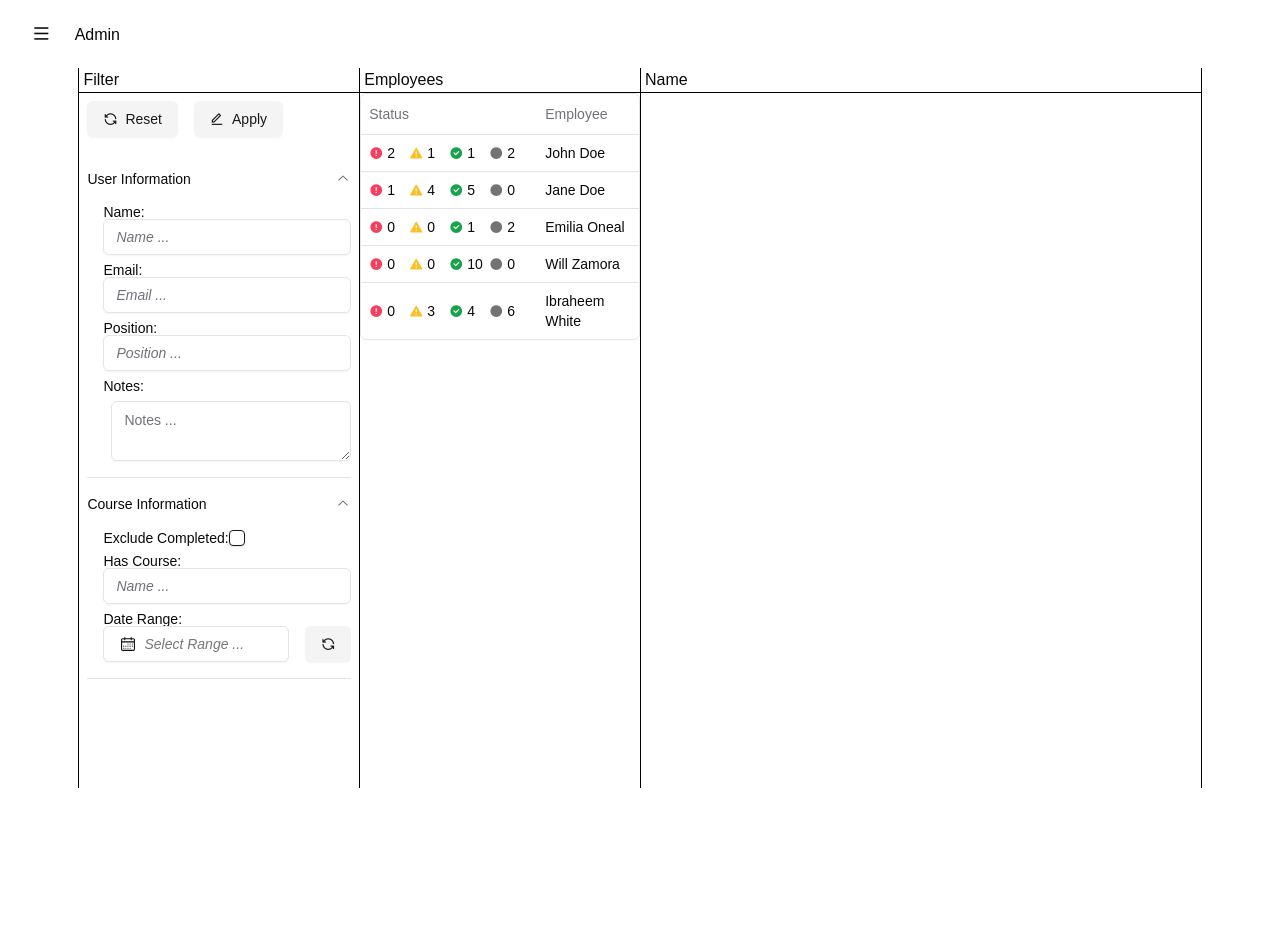
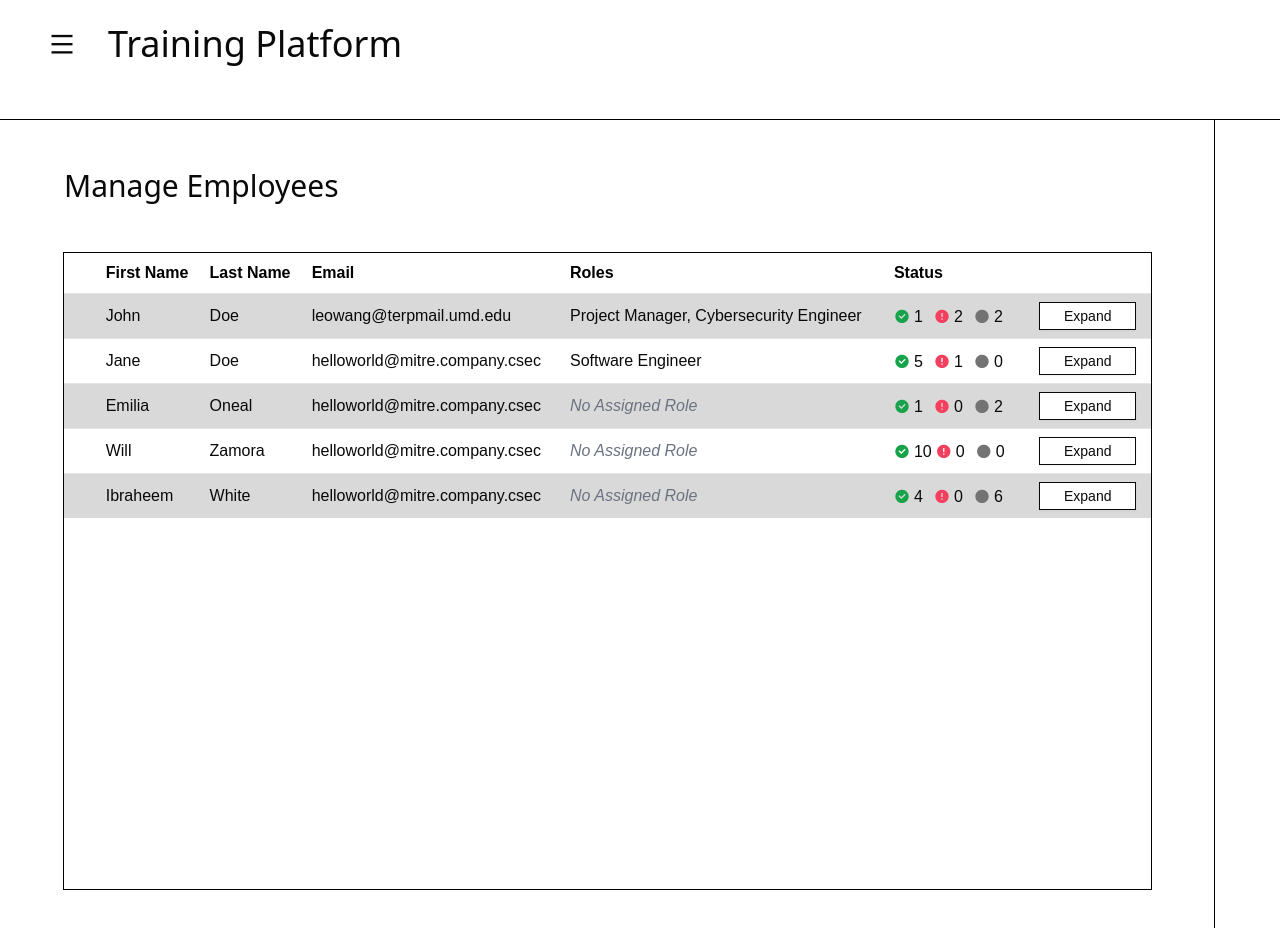
Before and after one commit to MITRE-ADC/training-platform, a Next.js app: page /admin/dashboard in a window 1280 px wide. Shown: the top 928 px of the page. Before the commit the page ends 800 px from the top, so only its background shows below. Built offline with nearby package versions, Linux system fonts and the light colour scheme.

Commit message:
manage employee table

```diff
--- a/package.json
+++ b/package.json
@@ -22,6 +22,7 @@
     "@radix-ui/react-radio-group": "^1.2.1",
     "@radix-ui/react-separator": "^1.1.0",
     "@radix-ui/react-slot": "^1.1.0",
+    "@radix-ui/react-tabs": "^1.1.1",
     "@tanstack/react-table": "^8.20.5",
     "class-variance-authority": "^0.7.0",
     "clsx": "^2.1.1",
--- a/src/app/admin/dashboard/exployeeList.tsx
+++ b/src/app/admin/dashboard/exployeeList.tsx
@@ -1,21 +1,53 @@
 "use client";
 
+import { Button } from "@/components/ui/button";
 import { DataTable } from "@/components/ui/dataTable";
 import { ColumnDef } from "@tanstack/react-table";
 
 type employeeTasks = {
   overdue: number;
-  warning: number;
   completed: number;
   todo: number;
 };
 
 type employee = {
-  name: string;
+  firstName: string;
+  lastName: string;
+  email: string;
+  roles: string[];
   tasks: employeeTasks;
 };
 
 const columns: ColumnDef<employee>[] = [
+  {
+    id: "buffer",
+    cell: () => <div className="w-4"></div>,
+  },
+  {
+    accessorKey: "firstName",
+    header: "First Name",
+  },
+  {
+    accessorKey: "lastName",
+    header: "Last Name",
+  },
+  {
+    accessorKey: "email",
+    header: "Email",
+  },
+  {
+    accessorKey: "roles",
+    header: "Roles",
+    cell: ({ row }) => {
+      const r = row.getValue("roles") as string[];
+
+      if (r.length == 0) {
+        return <span className="italic text-gray-500">No Assigned Role</span>;
+      } else {
+        return <span>{r.join(", ")}</span>;
+      }
+    },
+  },
   {
     accessorKey: "tasks",
     header: "Status",
@@ -23,16 +55,12 @@
       return (
         <div className="flex">
           <div className="mr-1 min-w-9">
+            <i className="ri-checkbox-circle-fill mr-1 text-green-600"></i>
+            <span>{(row.getValue("tasks") as employeeTasks)["completed"]}</span>
+          </div>
+          <div className="mr-1 min-w-9">
             <i className="ri-error-warning-fill mr-1 text-rose-500"></i>
             <span>{(row.getValue("tasks") as employeeTasks)["overdue"]}</span>
-          </div>
-          <div className="mr-1 min-w-9">
-            <i className="ri-alert-fill mr-1 text-amber-400"></i>
-            <span>{(row.getValue("tasks") as employeeTasks)["warning"]}</span>
-          </div>
-          <div className="mr-1 min-w-9">
-            <i className="ri-checkbox-circle-fill mr-1 text-green-600"></i>
-            <span>{(row.getValue("tasks") as employeeTasks)["completed"]}</span>
           </div>
           <div className="mr-1 min-w-9">
             <i className="ri-circle-fill mr-1 text-neutral-500"></i>
@@ -43,54 +71,66 @@
     },
   },
   {
-    accessorKey: "name",
-    header: "Employee",
+    id: "expand",
+    cell: () => {
+      return <Button variant="outline">Expand</Button>;
+    },
   },
 ];
 
 function getData(): employee[] {
   return [
     {
-      name: "John Doe",
+      firstName: "John",
+      lastName: "Doe",
+      roles: ["Project Manager", "Cybersecurity Engineer"],
+      email: "leowang@terpmail.umd.edu",
       tasks: {
         overdue: 2,
-        warning: 1,
         completed: 1,
         todo: 2,
       },
     },
     {
-      name: "Jane Doe",
+      firstName: "Jane",
+      lastName: "Doe",
+      roles: ["Software Engineer"],
+      email: "helloworld@mitre.company.csec",
       tasks: {
         overdue: 1,
-        warning: 4,
         completed: 5,
         todo: 0,
       },
     },
     {
-      name: "Emilia Oneal",
+      firstName: "Emilia",
+      lastName: "Oneal",
+      roles: [],
+      email: "helloworld@mitre.company.csec",
       tasks: {
         overdue: 0,
-        warning: 0,
         completed: 1,
         todo: 2,
       },
     },
     {
-      name: "Will Zamora",
+      firstName: "Will",
+      lastName: "Zamora",
+      roles: [],
+      email: "helloworld@mitre.company.csec",
       tasks: {
         overdue: 0,
-        warning: 0,
         completed: 10,
         todo: 0,
       },
     },
     {
-      name: "Ibraheem White",
+      firstName: "Ibraheem",
+      lastName: "White",
+      roles: [],
+      email: "helloworld@mitre.company.csec",
       tasks: {
         overdue: 0,
-        warning: 3,
         completed: 4,
         todo: 6,
       },
--- a/src/app/admin/dashboard/page.tsx
+++ b/src/app/admin/dashboard/page.tsx
@@ -1,58 +1,25 @@
 import Navigation from "@/components/ui/custom/nav";
-import { Separator } from "@/components/ui/separator";
-import FilterForm from "./filterForm";
 import EmployeeList from "./exployeeList";
-
-function DashboardHeader({ name }: { name: string }) {
-  return (
-    <div>
-      <p className="ml-1">{name}</p>
-      <Separator orientation="horizontal" className="w-full bg-black" />
-    </div>
-  );
-}
-
-function DashboardFilter() {
-  return (
-    <div className="w-[30%]">
-      <DashboardHeader name="Filter" />
-      <div className="w-full p-2">
-        <FilterForm />
-      </div>
-    </div>
-  );
-}
-
-function DashboardList() {
-  return (
-    <div className="w-[30%]">
-      <DashboardHeader name="Employees" />
-      <EmployeeList />
-    </div>
-  );
-}
-
-function DashboardInfo() {
-  return (
-    <div className="w-[60%]">
-      <DashboardHeader name="Name" />
-    </div>
-  );
-}
 
 export default function AdminDashBoard() {
   return (
-    <div className="ml-4 mt-4">
-      <Navigation name="Admin"></Navigation>
-      <div className="mr-4 mt-4 flex justify-center">
-        <div className="flex min-h-[90vh] w-[90%]">
-          <Separator orientation="vertical" className="h-full bg-black" />
-          <DashboardFilter />
-          <Separator orientation="vertical" className="h-full bg-black" />
-          <DashboardList />
-          <Separator orientation="vertical" className="h-full bg-black" />
-          <DashboardInfo />
-          <Separator orientation="vertical" className="h-full bg-black" />
+    <div>
+      <div className="m-6">
+        <Navigation name="Admin"></Navigation>
+      </div>
+      <div className="h-8"></div>
+      <div className="flex h-[825px] w-screen items-center justify-center">
+        <div className="flex h-full w-[1711px] justify-center outline outline-1 outline-black">
+          <div className="flex h-full w-full flex-col">
+            <div className="ml-16 mt-12 font-sans text-3xl font-[375]">
+              Manage Employees
+            </div>
+            <div className="h-16"></div>
+            <div className="mb-14 ml-16 mr-16 h-full outline outline-1 outline-black">
+              <EmployeeList />
+            </div>
+          </div>
+          <div className="h-full w-[69px] outline outline-1 outline-black"></div>
         </div>
       </div>
     </div>
--- a/src/app/globals.css
+++ b/src/app/globals.css
@@ -31,7 +31,7 @@
     --destructive: 0 84.2% 60.2%;
     --destructive-foreground: 0 0% 98%;
     --border: 240 5.9% 90%;
-    --input: 240 5.9% 90%;
+    --input: rgb(0, 0, 0);
     --ring: 240 10% 3.9%;
     --chart-1: 12 76% 61%;
     --chart-2: 173 58% 39%;
--- a/src/components/ui/button.tsx
+++ b/src/components/ui/button.tsx
@@ -5,7 +5,7 @@
 import { cn } from "@/lib/utils";
 
 const buttonVariants = cva(
-  "inline-flex items-center justify-center whitespace-nowrap rounded-md text-sm font-medium transition-colors focus-visible:outline-none focus-visible:ring-1 focus-visible:ring-ring disabled:pointer-events-none disabled:opacity-50",
+  "inline-flex items-center justify-center whitespace-nowrap text-sm font-medium transition-colors focus-visible:outline-none focus-visible:ring-1 focus-visible:ring-ring disabled:pointer-events-none disabled:opacity-50",
   {
     variants: {
       variant: {
@@ -21,7 +21,7 @@
         link: "text-primary underline-offset-4 hover:underline",
       },
       size: {
-        default: "h-9 px-4 py-2",
+        default: "h-7 px-6",
         sm: "h-8 rounded-md px-3 text-xs",
         lg: "h-10 rounded-md px-8",
         icon: "h-9 w-9",
--- a/src/components/ui/custom/nav.tsx
+++ b/src/components/ui/custom/nav.tsx
@@ -3,11 +3,11 @@
 
 export default function Navigation({ name }: { name: string }) {
   return (
-    <>
+    <div className="flex items-center">
       <Sheet>
         <SheetTrigger asChild>
           <Button variant="ghost">
-            <i className="ri-menu-fill ri-lg"></i>
+            <i className="ri-menu-fill ri-2x"></i>
           </Button>
         </SheetTrigger>
         <SheetContent side="left" className="w-64">
@@ -26,7 +26,9 @@
           </div>
         </SheetContent>
       </Sheet>
-      <span className="ml-2">Admin</span>
-    </>
+      <span className="ml-2 text-center font-sans text-4xl font-[375]">
+        Training Platform
+      </span>
+    </div>
   );
 }
--- a/src/components/ui/dataTable.tsx
+++ b/src/components/ui/dataTable.tsx
@@ -32,14 +32,17 @@
   });
 
   return (
-    <div className="rounded-md border">
+    <div>
       <Table>
         <TableHeader>
           {table.getHeaderGroups().map((headerGroup) => (
             <TableRow key={headerGroup.id}>
               {headerGroup.headers.map((header) => {
                 return (
-                  <TableHead key={header.id}>
+                  <TableHead
+                    key={header.id}
+                    className="py-2 font-bold text-black"
+                  >
                     {header.isPlaceholder
                       ? null
                       : flexRender(
@@ -54,10 +57,11 @@
         </TableHeader>
         <TableBody>
           {table.getRowModel().rows?.length ? (
-            table.getRowModel().rows.map((row) => (
+            table.getRowModel().rows.map((row, ind) => (
               <TableRow
                 key={row.id}
                 data-state={row.getIsSelected() && "selected"}
+                className={ind % 2 == 0 ? "bg-[#D9D9D9]" : "bg-white"}
               >
                 {row.getVisibleCells().map((cell) => (
                   <TableCell key={cell.id}>
--- a/src/components/ui/table.tsx
+++ b/src/components/ui/table.tsx
@@ -9,7 +9,7 @@
   <div className="relative w-full overflow-auto">
     <table
       ref={ref}
-      className={cn("w-full caption-bottom text-sm", className)}
+      className={cn("text-md w-full caption-bottom", className)}
       {...props}
     />
   </div>
@@ -58,7 +58,7 @@
   <tr
     ref={ref}
     className={cn(
-      "border-b transition-colors hover:bg-muted/50 data-[state=selected]:bg-muted",
+      "border-b transition-colors data-[state=selected]:bg-muted",
       className
     )}
     {...props}
--- /dev/null
+++ b/src/components/ui/tabs.tsx
@@ -0,0 +1,55 @@
+"use client";
+
+import * as React from "react";
+import * as TabsPrimitive from "@radix-ui/react-tabs";
+
+import { cn } from "@/lib/utils";
+
+const Tabs = TabsPrimitive.Root;
+
+const TabsList = React.forwardRef<
+  React.ElementRef<typeof TabsPrimitive.List>,
+  React.ComponentPropsWithoutRef<typeof TabsPrimitive.List>
+>(({ className, ...props }, ref) => (
+  <TabsPrimitive.List
+    ref={ref}
+    className={cn(
+      "inline-flex h-9 items-center justify-center rounded-lg bg-muted p-1 text-muted-foreground",
+      className
+    )}
+    {...props}
+  />
+));
+TabsList.displayName = TabsPrimitive.List.displayName;
+
+const TabsTrigger = React.forwardRef<
+  React.ElementRef<typeof TabsPrimitive.Trigger>,
+  React.ComponentPropsWithoutRef<typeof TabsPrimitive.Trigger>
+>(({ className, ...props }, ref) => (
+  <TabsPrimitive.Trigger
+    ref={ref}
+    className={cn(
+      "inline-flex items-center justify-center whitespace-nowrap rounded-md px-3 py-1 text-sm font-medium ring-offset-background transition-all focus-visible:outline-none focus-visible:ring-2 focus-visible:ring-ring focus-visible:ring-offset-2 disabled:pointer-events-none disabled:opacity-50 data-[state=active]:bg-background data-[state=active]:text-foreground data-[state=active]:shadow",
+      className
+    )}
+    {...props}
+  />
+));
+TabsTrigger.displayName = TabsPrimitive.Trigger.displayName;
+
+const TabsContent = React.forwardRef<
+  React.ElementRef<typeof TabsPrimitive.Content>,
+  React.ComponentPropsWithoutRef<typeof TabsPrimitive.Content>
+>(({ className, ...props }, ref) => (
+  <TabsPrimitive.Content
+    ref={ref}
+    className={cn(
+      "mt-2 ring-offset-background focus-visible:outline-none focus-visible:ring-2 focus-visible:ring-ring focus-visible:ring-offset-2",
+      className
+    )}
+    {...props}
+  />
+));
+TabsContent.displayName = TabsPrimitive.Content.displayName;
+
+export { Tabs, TabsList, TabsTrigger, TabsContent };
```
Also changed, not shown: 1 other file (tests, documents, lock files or other folders).
